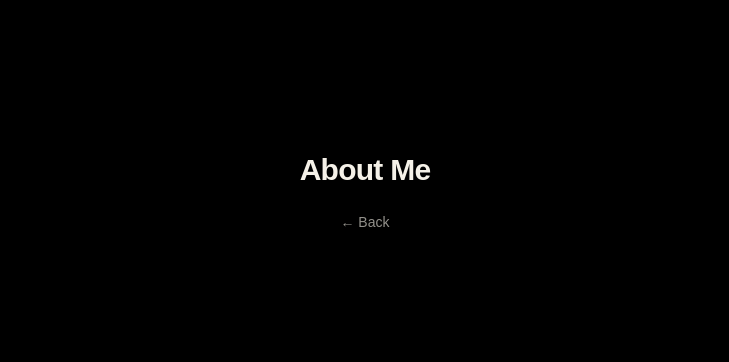
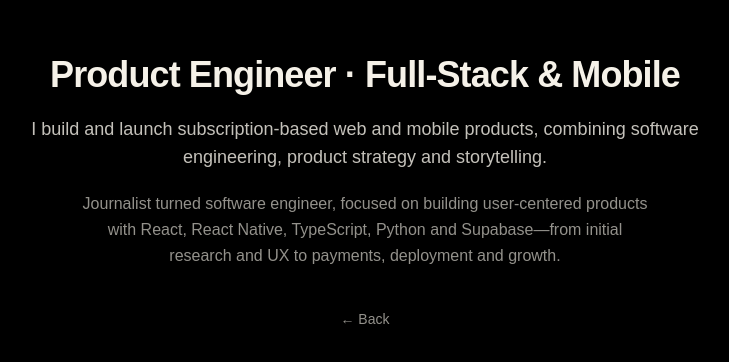
Before and after one commit to niconiconico32/portfolio, a React (Vite) app: page /portfolio/about-me in a window 1280 px wide. Shown: the part 208-570 px from the top of the page, without its empty margins (275-1004 px from the left). Built offline with nearby package versions, Linux system fonts and the light colour scheme; what typegpu would draw is missing.

Commit message:
feat: add About Me hero and description

```diff
--- a/src/pages/about-me.tsx
+++ b/src/pages/about-me.tsx
@@ -2,10 +2,22 @@ import { Link } from 'react-router-dom'
 
 function AboutMe() {
   return (
-    <div className="flex min-h-svh flex-col items-center justify-center gap-6 bg-black text-[#F5F1E8]">
-      <h1 className="font-heading text-3xl font-semibold tracking-tight">
-        About Me
-      </h1>
+    <div className="flex min-h-svh flex-col items-center justify-center gap-10 bg-black px-6 text-[#F5F1E8]">
+      <div className="flex max-w-2xl flex-col items-center gap-5 text-center">
+        <h1 className="font-heading text-3xl font-semibold tracking-tight sm:text-4xl">
+          Product Engineer · Full-Stack &amp; Mobile
+        </h1>
+        <p className="font-heading text-base text-[#F5F1E8]/80 sm:text-lg">
+          I build and launch subscription-based web and mobile products,
+          combining software engineering, product strategy and storytelling.
+        </p>
+        <p className="max-w-xl text-sm leading-relaxed text-[#F5F1E8]/60 sm:text-base">
+          Journalist turned software engineer, focused on building user-centered
+          products with React, React Native, TypeScript, Python and Supabase—from
+          initial research and UX to payments, deployment and growth.
+        </p>
+      </div>
+
       <Link
         to="/"
         className="text-sm text-[#F5F1E8]/60 underline-offset-4 hover:text-[#F5F1E8] hover:underline"
```
